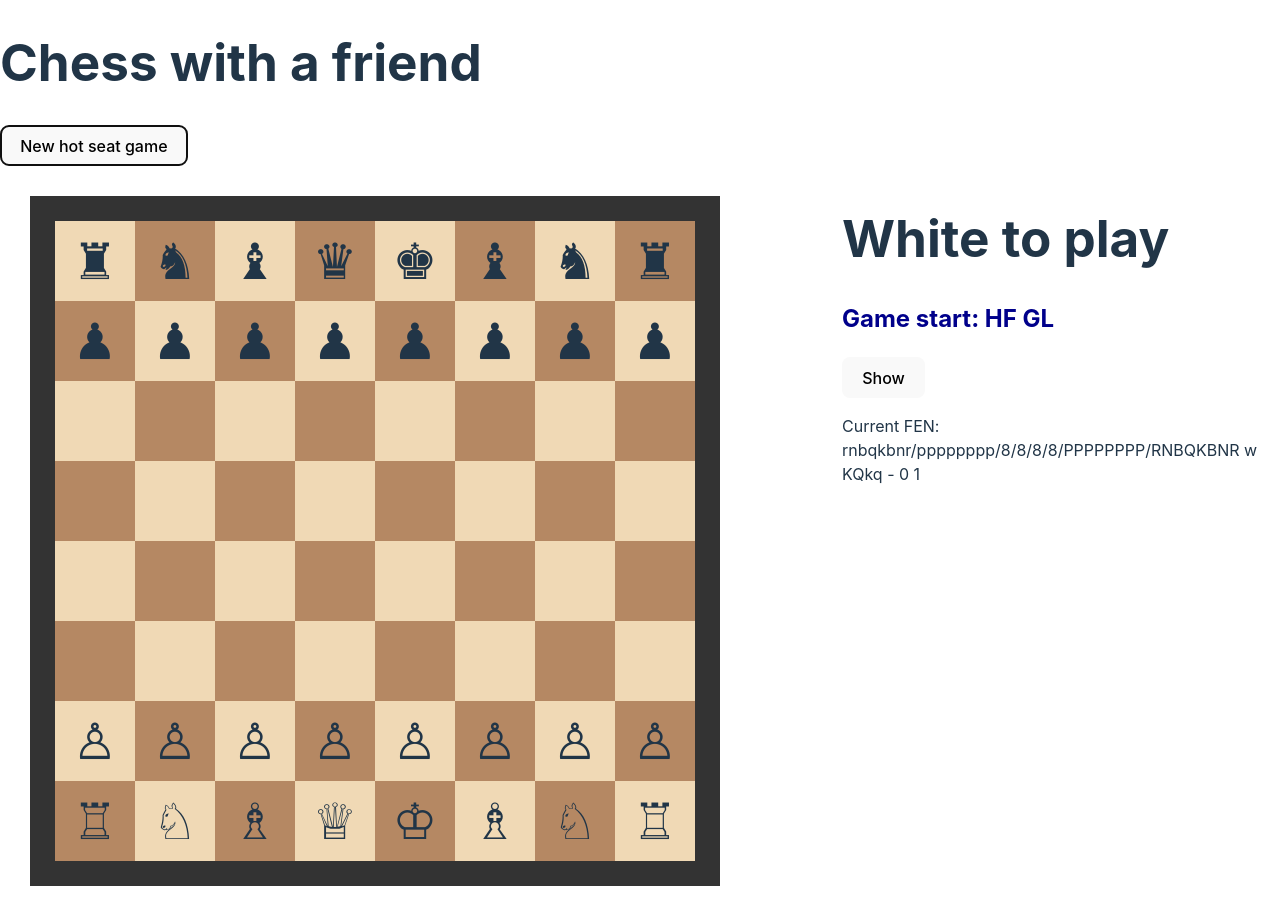
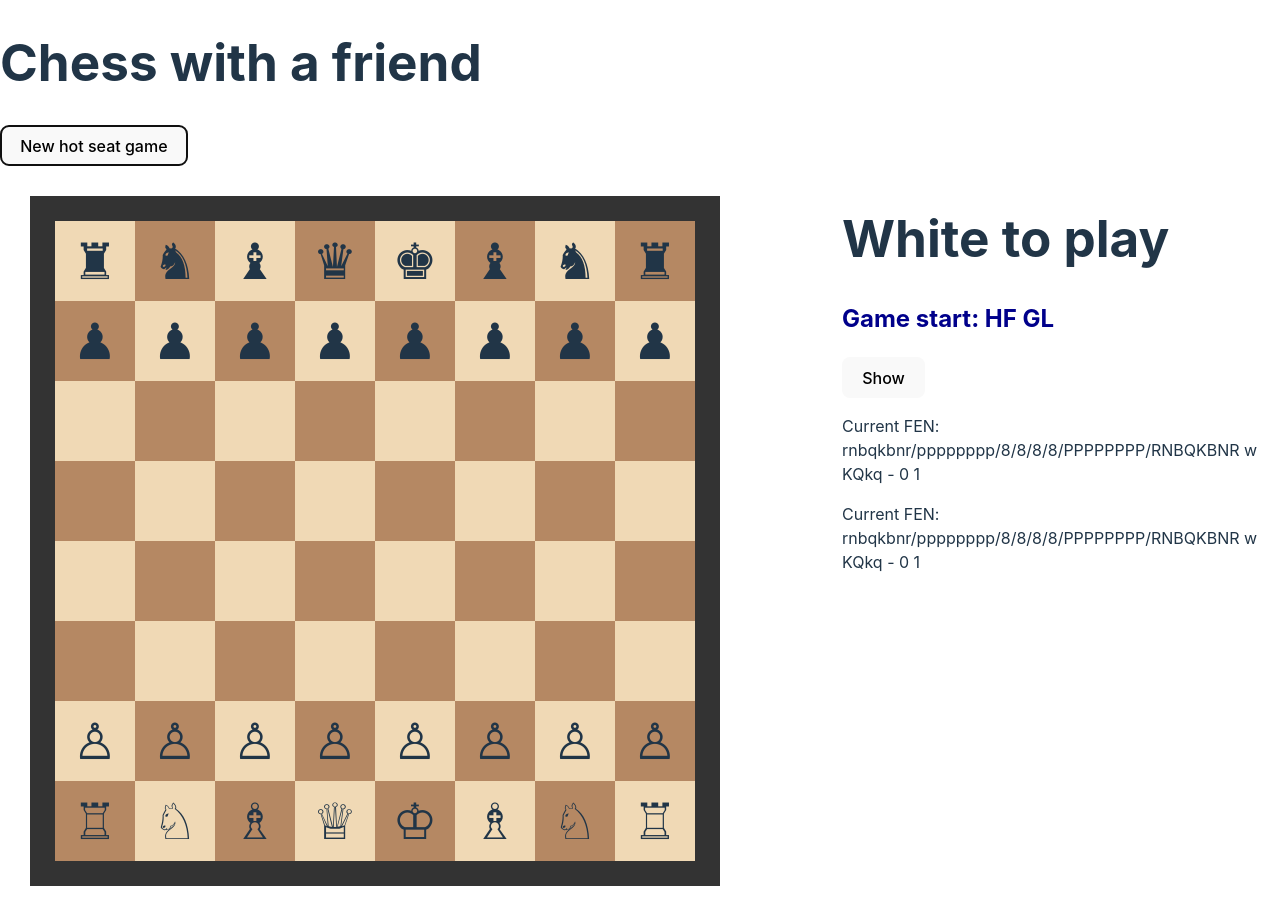
Before and after one commit to RYMNDK/Chess-hotseat, a React (Vite) app in the folder reactchess.client/: page / in a window 1280 px wide. Both pictures are taken after a click on the button "New hot seat game". Shown: the top 924 px of the page. Built offline with nearby package versions, Linux system fonts and the light colour scheme.

Commit message:
last commit

```diff
--- a/reactchess.client/package.json
+++ b/reactchess.client/package.json
@@ -26,9 +26,12 @@
     "@typescript-eslint/eslint-plugin": "^7.2.0",
     "@typescript-eslint/parser": "^7.2.0",
     "@vitejs/plugin-react": "^4.2.1",
+
     "eslint": "^8.57.0",
+
     "eslint-plugin-react-hooks": "^4.6.0",
     "eslint-plugin-react-refresh": "^0.4.6",
+
     "typescript": "^5.2.2",
     "vite": "^5.2.0",
     "vitest": "^2.0.5"
--- a/reactchess.client/src/components/Board.tsx
+++ b/reactchess.client/src/components/Board.tsx
@@ -41,7 +41,6 @@ const Board: React.FC<BoardProps> = ({
             !hand && target.getPieceFromBoard(gameState) !== " " &&
             target.isRightColor(gameState ,gameState.activeColor)
         ) {
-
             // all move -> available moves -> legal move
             setMoves(illegalMoveFilter(gameState, target, moveHelper, getAvailableMoves(gameState, target, moveHelper)));
             setHand(target);
--- a/reactchess.client/src/components/Game.tsx
+++ b/reactchess.client/src/components/Game.tsx
@@ -45,7 +45,8 @@ const Game: React.FC<GameProp> = ({
         gameState.fullmoveNumber
     );
 
-    // action queue (ask about concurrency)
+    // todo: action queue lock moves when its not your turn.
+    // move validation backend
     const [action, setAction] = useState<Action>({
         type:"EMPTY_ACTION",
         payload: {reason: "initial state"}}
@@ -59,6 +60,8 @@ const Game: React.FC<GameProp> = ({
     const onBoardMove = (action: RenderAction ) => {
         setAction(action);
     };
+
+    // todo: refactor further, then optimize calculation
 
     const [moveHelper, setMoveHelper] = useState({
         moves: {}, // Initially no moves recorded
@@ -103,6 +106,10 @@ const Game: React.FC<GameProp> = ({
     // render board states
     useEffect(
         () => {
+            // todo: pack this to a class
+            // for backend
+            // what are the components?
+
             setBoard(gameState.board);
             setIsWhiteTurn(gameState.activeColor === "w");
             setCastleAvailable(gameState.castlingAvailability);
@@ -113,7 +120,6 @@ const Game: React.FC<GameProp> = ({
             );
             setHalfMove(gameState.halfmoveClock);
             setFullMove(gameState.fullmoveNumber);
-
         },
         [gameState]
     );
@@ -141,6 +147,8 @@ const Game: React.FC<GameProp> = ({
                 <h2 className="GameAlerts">{message}</h2>
                 {/* rest of the buttons */}
                 <button onClick={() => printAllAvailableMoves()}>Show</button>
+
+                {/*keep one */}
                 <p>Current FEN: {genFEN({
                     board: gameBoard,
                     activeColor: isWhiteTurn ? "w" : "b",
@@ -150,6 +158,7 @@ const Game: React.FC<GameProp> = ({
                     halfmoveClock: Number(halfMove),
                     fullmoveNumber: Number(fullMove)
                 })}</p>
+                <p>Current FEN: {genFEN(gameState)}</p>
 
                 {/* <MoveHistory moveList={renderActions} /> */}
             </div>
```
Also changed, not shown: 1 other file (tests, documents, lock files or other folders).
